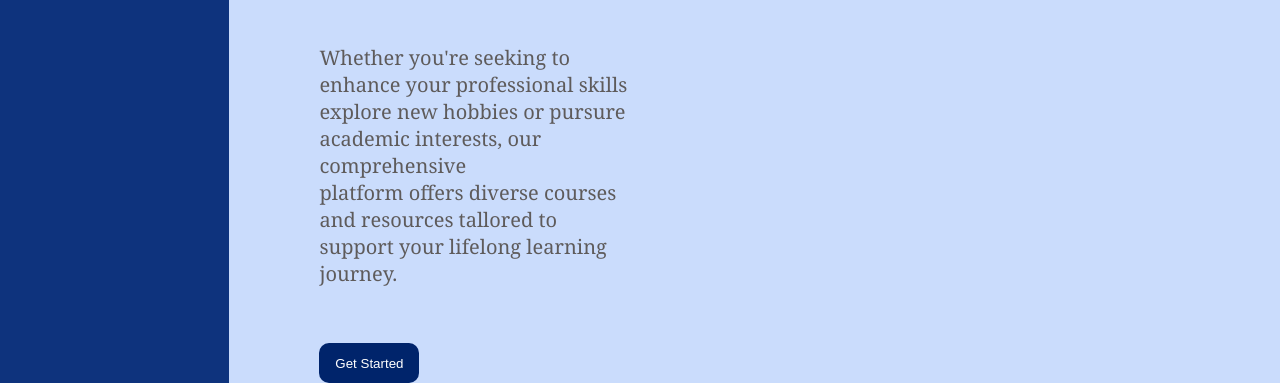
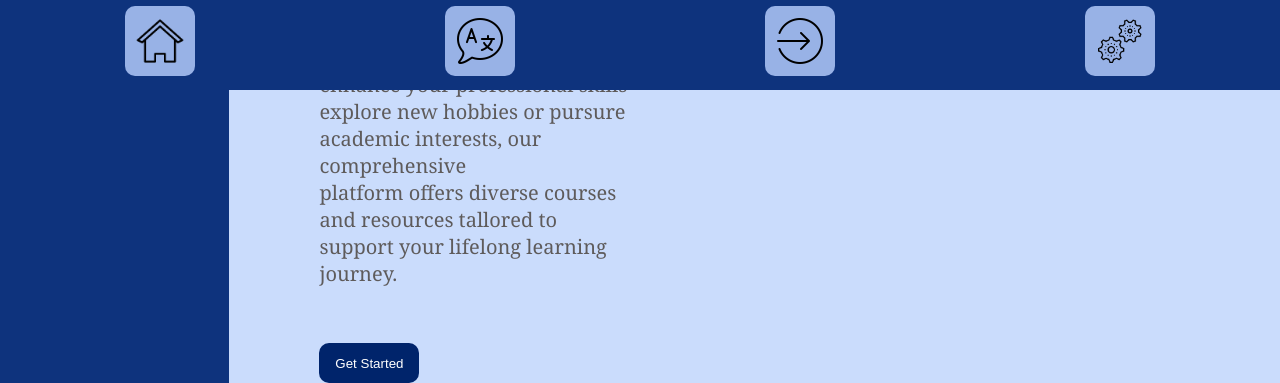
Before and after one commit to prathamagre/icp-8.0-html-css-group-project-20, a plain HTML site: page index.html in a window 1280 px wide. Shown: the part 710-1093 px from the top of the page. Drawn offline with Linux system fonts and the light colour scheme.

Commit message:
changes in media queries added

```diff
--- a/css/sidebar.css
+++ b/css/sidebar.css
@@ -69,7 +69,7 @@ body {
     left: 0;
     width: 100%;
     color: #cadcfc;
-    display: flex;
+    display: none;
     justify-content: space-around;
 }
 .bottom-menu-icon{
@@ -120,13 +120,13 @@ body {
 /* Tablets Devices  */
 @media screen and (min-width: 769px) and (max-width: 992px){
     .bottom-navigation-bar{
-        visibility: hidden;
+        display: flex;
     }
 }
 
 /* Large Devices  */
 @media screen and (min-width: 993px) and (max-width: 1550px){
     .bottom-navigation-bar{
-        visibility: hidden;
+        display: flex;
     }
 }
```
